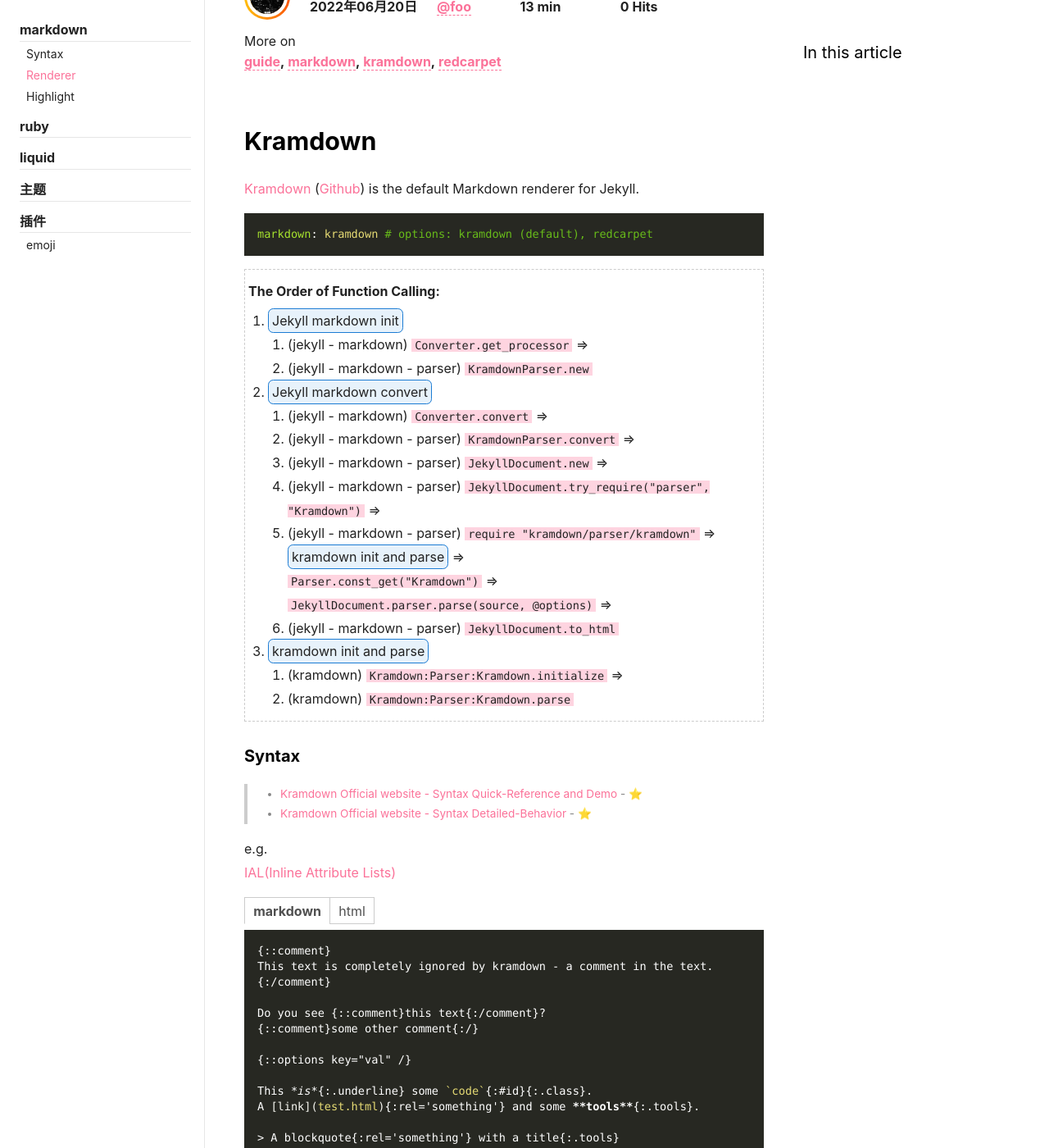
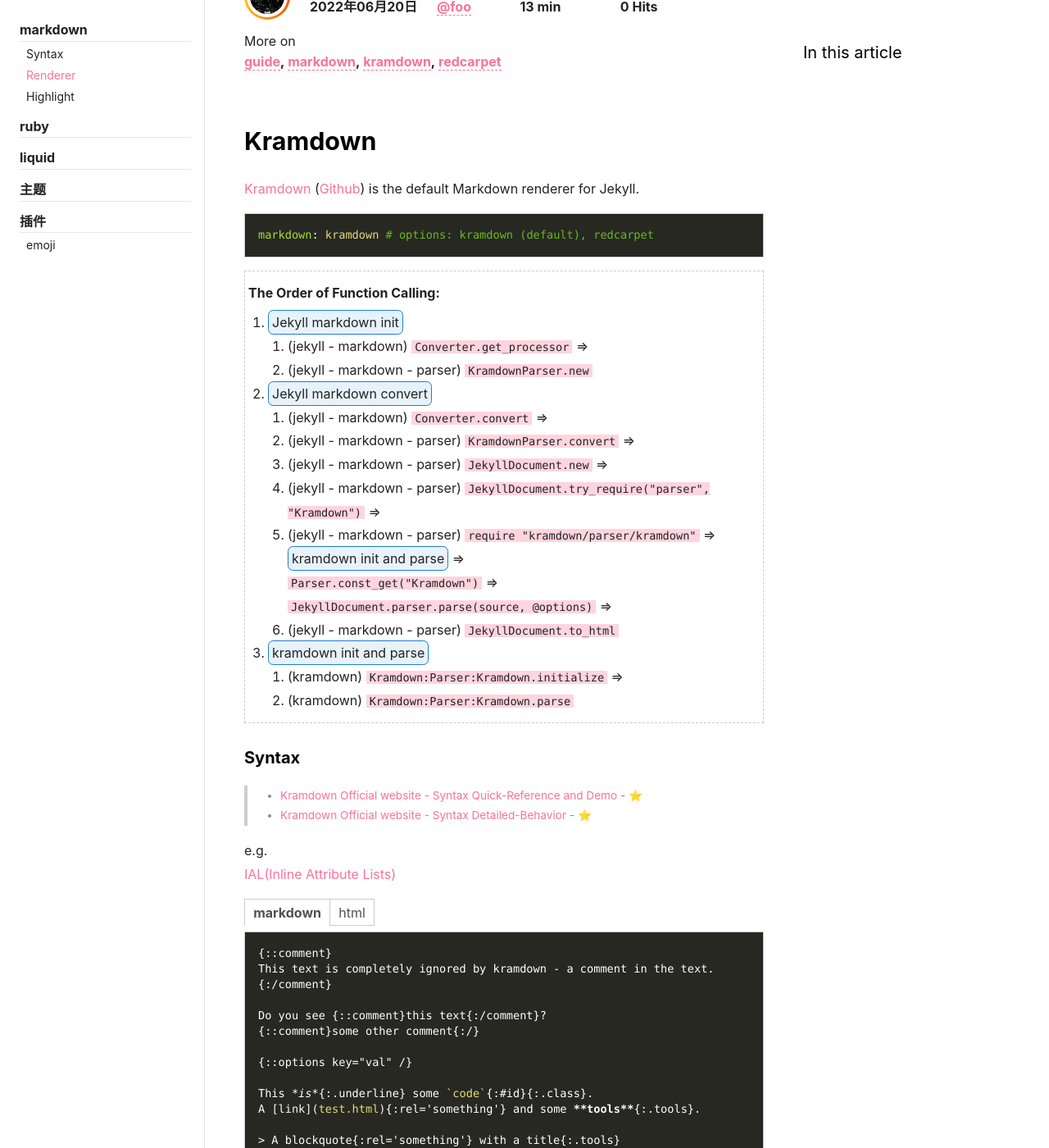
Before and after one commit to LawssssCat/jekyll-docs, a Jekyll site: the page built from _jekyll/markdown-processor.md, in a window 1280 px wide and 1400 px high, scrolled down 263 px. Shown: the whole window at 82% size. Built offline with Jekyll 4.4.1, drawn with Linux system fonts in a browser that asks for light colours; comment, search, counter and statistics services are not loaded.

Commit message:
improvement(code)!: highlight config

```diff
--- a/_config.yml
+++ b/_config.yml
@@ -8,7 +8,6 @@
 # -------------------------
 # Site Settings
 # -------------------------
-highlight_theme: default # "default" (default), "tomorrow", "tomorrow-night", "tomorrow-night-eighties", "tomorrow-night-blue", "tomorrow-night-bright". see https://github.com/chriskempson/tomorrow-theme
 baseurl: /jekyll-docs-all-in-one # does not include hostname
 url: https://lawsssscat.github.io/ # https://lawsssscat.github.io/jekyll-docs-all-in-one (needn't indicate. auto generate) # the base hostname & protocol for your site e.g. https://www.someone.com (use in "absolute_url" tag with production environment. e.g. JEKYLL_ENV="production" bundle exec jekyll build)
 title: jekyll-docs-all-in-one
--- a/_data/variables.yml
+++ b/_data/variables.yml
@@ -1,6 +1,6 @@
 default:
   color_theme: default # "default" (default), "dark", "forest", "ocean", "chocolate", "orange"
-  highlight_theme: default # "default" (default), "tomorrow", "tomorrow-night", "tomorrow-night-eighties", "tomorrow-night-blue", "tomorrow-night-bright"
+  highlight_theme: default # "default" (default), "tomorrow"(todo see https://github.com/chriskempson/tomorrow-theme)
   lang: zh # options: en (default), zh
   author:
     type: person
--- a/_sass/components/_code.scss
+++ b/_sass/components/_code.scss
@@ -32,16 +32,13 @@
 }
 
 .highlighter-rouge > .highlight, figure.highlight {
-  // $_border_radius: map-get($base, border-radius);
-  // base style
+  border: 1px solid;
+  @include themeify {
+    border-color: themed(border-color);
+  }
   & > pre {
     padding: map-get($spacers, 3) map-get($spacers, 2) map-get($spacers, 3) map-get($spacers, 3);
     margin: 0;
-    // border-bottom-right-radius: $_border_radius;
-    // border-bottom-left-radius: $_border_radius;
-    // @include themeify {
-    //   background-color: themed(text-background-color);
-    // }
     & > code {
       display: block;
     }
@@ -49,10 +46,8 @@
   // show language
   .code-header {
     padding: 0;
-    // border-top-left-radius: $_border_radius;
-    // border-top-right-radius: $_border_radius;
     @include themeify {
-      border: 1px solid themed(border-color);
+      background: themed(border-color-l);
     }
     @include flexbox();
     @include align-items(stretch);
@@ -60,8 +55,8 @@
     .code-lang {
       @include flexbox();
       @include align-items(center);
-      padding: map-get($spacers, 1) map-get($spacers, 3);
-      // border-radius: $_border_radius;
+      @include cursor-clickable;
+      padding: map-get($spacers, 1) map-get($spacers, 4);
     }
     .code-toggle-wrapper {
       padding: map-get($spacers, 1) 0;
--- a/_sass/skins/highlight/_default.scss
+++ b/_sass/skins/highlight/_default.scss
@@ -1,12 +1,92 @@
-// @import
-//   "./tomorrow/default",
-//   "./tomorrow/highlight";
-@import
-  "./pygments";
+// MONOKAI
+// https://raw.githubusercontent.com/jwarby/pygments-css/master/monokai.css
 
-.highlighter-rouge, figure.highlight {
+$highlight-foreground: #fff;
+$highlight-background: #272822;
+$highlight-comment: #68bb1a;
+
+%monokai_base {
+  pre { color: $highlight-foreground; background-color: $highlight-background; }
+  .hll { background-color: #272822; }
+  .c { color: $highlight-comment; } /* Comment */
+  .err { color: #960050; background-color: #1e0010; } /* Error */
+  .k { color: #66d9ef; } /* Keyword */
+  .l { color: #ae81ff; } /* Literal */
+  .n { color: #f8f8f2; } /* Name */
+  .o { color: #f92672; } /* Operator */
+  .p { color: #f8f8f2; } /* Punctuation */
+  .cm { color: $highlight-comment; } /* Comment.Multiline */
+  .cp { color: $highlight-comment; } /* Comment.Preproc */
+  .c1 { color: $highlight-comment; } /* Comment.Single */
+  .cs { color: $highlight-comment; } /* Comment.Special */
+  .ge { font-style: italic; } /* Generic.Emph */
+  .gs { font-weight: bold; } /* Generic.Strong */
+  .kc { color: #66d9ef; } /* Keyword.Constant */
+  .kd { color: #66d9ef; } /* Keyword.Declaration */
+  .kn { color: #f92672; } /* Keyword.Namespace */
+  .kp { color: #66d9ef; } /* Keyword.Pseudo */
+  .kr { color: #66d9ef; } /* Keyword.Reserved */
+  .kt { color: #66d9ef; } /* Keyword.Type */
+  .ld { color: #e6db74; } /* Literal.Date */
+  .m { color: #ae81ff; } /* Literal.Number */
+  .s { color: #e6db74; } /* Literal.String */
+  .na { color: #a6e22e; } /* Name.Attribute */
+  .nb { color: #f8f8f2; } /* Name.Builtin */
+  .nc { color: #a6e22e; } /* Name.Class */
+  .no { color: #66d9ef; } /* Name.Constant */
+  .nd { color: #a6e22e; } /* Name.Decorator */
+  .ni { color: #f8f8f2; } /* Name.Entity */
+  .ne { color: #a6e22e; } /* Name.Exception */
+  .nf { color: #a6e22e; } /* Name.Function */
+  .nl { color: #f8f8f2; } /* Name.Label */
+  .nn { color: #f8f8f2; } /* Name.Namespace */
+  .nx { color: #a6e22e; } /* Name.Other */
+  .py { color: #f8f8f2; } /* Name.Property */
+  .nt { color: #f92672; } /* Name.Tag */
+  .nv { color: #f8f8f2; } /* Name.Variable */
+  .ow { color: #f92672; } /* Operator.Word */
+  .w { color: #f8f8f2; } /* Text.Whitespace */
+  .mf { color: #ae81ff; } /* Literal.Number.Float */
+  .mh { color: #ae81ff; } /* Literal.Number.Hex */
+  .mi { color: #ae81ff; } /* Literal.Number.Integer */
+  .mo { color: #ae81ff; } /* Literal.Number.Oct */
+  .sb { color: #e6db74; } /* Literal.String.Backtick */
+  .sc { color: #e6db74; } /* Literal.String.Char */
+  .sd { color: #e6db74; } /* Literal.String.Doc */
+  .s2 { color: #e6db74; } /* Literal.String.Double */
+  .se { color: #ae81ff; } /* Literal.String.Escape */
+  .sh { color: #e6db74; } /* Literal.String.Heredoc */
+  .si { color: #e6db74; } /* Literal.String.Interpol */
+  .sx { color: #e6db74; } /* Literal.String.Other */
+  .sr { color: #e6db74; } /* Literal.String.Regex */
+  .s1 { color: #e6db74; } /* Literal.String.Single */
+  .ss { color: #e6db74; } /* Literal.String.Symbol */
+  .bp { color: #f8f8f2; } /* Name.Builtin.Pseudo */
+  .vc { color: #f8f8f2; } /* Name.Variable.Class */
+  .vg { color: #f8f8f2; } /* Name.Variable.Global */
+  .vi { color: #f8f8f2; } /* Name.Variable.Instance */
+  .il { color: #ae81ff; } /* Literal.Number.Integer.Long */
+
+  // .gh { } /* Generic Heading & Diff Header */
+  // .gu { color: #75715e; } /* Generic.Subheading & Diff Unified/Comment? */
+  .gd { color: #f92672; } /* Generic.Deleted & Diff Deleted */
+  .gi { color: #a6e22e; } /* Generic.Inserted & Diff Inserted */
+}
+
+%monokai_scss {
+  .m { color: #a6e22e; }
+  .nn, .nc, .p { color: #e6db74; }
+  .nl { color: #66d9ef; }
+  .n, .nb { color: #fb660a; }
+}
+
+%monokai {
+  @extend %monokai_base;
+  &[data-lang="scss"], &[data-lang="css"] {
+    @extend %monokai_scss;
+  }
+}
+
+.highlighter-rouge > .highlight, figure.highlight {
   @extend %monokai;
-  // &[data-lang="javascript"] {
-  //   @extend %fruity;
-  // }
 }
--- a/_sass/skins/highlight/_pygments.scss
+++ /dev/null
@@ -1,206 +0,0 @@
-/* stylelint-disable color-hex-case */
-/* stylelint-disable color-named */
-/* stylelint-disable declaration-colon-space-after */
-/* stylelint-disable order/properties-order */
-/* stylelint-disable color-hex-length */
-/* stylelint-disable block-no-empty */
-/* stylelint-disable declaration-block-trailing-semicolon */
-
-// MONOKAI
-// https://raw.githubusercontent.com/jwarby/pygments-css/master/monokai.css
-
-%monokai_base {
-  $_comment: #68bb1a;
-  pre { color: #ffffff; background-color: #272822; }
-  .hll { background-color: #272822; }
-  .c { color: $_comment } /* Comment */
-  .err { color: #960050; background-color: #1e0010 } /* Error */
-  .k { color: #66d9ef } /* Keyword */
-  .l { color: #ae81ff } /* Literal */
-  .n { color: #f8f8f2 } /* Name */
-  .o { color: #f92672 } /* Operator */
-  .p { color: #f8f8f2 } /* Punctuation */
-  .cm { color: $_comment } /* Comment.Multiline */
-  .cp { color: $_comment } /* Comment.Preproc */
-  .c1 { color: $_comment } /* Comment.Single */
-  .cs { color: $_comment } /* Comment.Special */
-  .ge { font-style: italic } /* Generic.Emph */
-  .gs { font-weight: bold } /* Generic.Strong */
-  .kc { color: #66d9ef } /* Keyword.Constant */
-  .kd { color: #66d9ef } /* Keyword.Declaration */
-  .kn { color: #f92672 } /* Keyword.Namespace */
-  .kp { color: #66d9ef } /* Keyword.Pseudo */
-  .kr { color: #66d9ef } /* Keyword.Reserved */
-  .kt { color: #66d9ef } /* Keyword.Type */
-  .ld { color: #e6db74 } /* Literal.Date */
-  .m { color: #ae81ff } /* Literal.Number */
-  .s { color: #e6db74 } /* Literal.String */
-  .na { color: #a6e22e } /* Name.Attribute */
-  .nb { color: #f8f8f2 } /* Name.Builtin */
-  .nc { color: #a6e22e } /* Name.Class */
-  .no { color: #66d9ef } /* Name.Constant */
-  .nd { color: #a6e22e } /* Name.Decorator */
-  .ni { color: #f8f8f2 } /* Name.Entity */
-  .ne { color: #a6e22e } /* Name.Exception */
-  .nf { color: #a6e22e } /* Name.Function */
-  .nl { color: #f8f8f2 } /* Name.Label */
-  .nn { color: #f8f8f2 } /* Name.Namespace */
-  .nx { color: #a6e22e } /* Name.Other */
-  .py { color: #f8f8f2 } /* Name.Property */
-  .nt { color: #f92672 } /* Name.Tag */
-  .nv { color: #f8f8f2 } /* Name.Variable */
-  .ow { color: #f92672 } /* Operator.Word */
-  .w { color: #f8f8f2 } /* Text.Whitespace */
-  .mf { color: #ae81ff } /* Literal.Number.Float */
-  .mh { color: #ae81ff } /* Literal.Number.Hex */
-  .mi { color: #ae81ff } /* Literal.Number.Integer */
-  .mo { color: #ae81ff } /* Literal.Number.Oct */
-  .sb { color: #e6db74 } /* Literal.String.Backtick */
-  .sc { color: #e6db74 } /* Literal.String.Char */
-  .sd { color: #e6db74 } /* Literal.String.Doc */
-  .s2 { color: #e6db74 } /* Literal.String.Double */
-  .se { color: #ae81ff } /* Literal.String.Escape */
-  .sh { color: #e6db74 } /* Literal.String.Heredoc */
-  .si { color: #e6db74 } /* Literal.String.Interpol */
-  .sx { color: #e6db74 } /* Literal.String.Other */
-  .sr { color: #e6db74 } /* Literal.String.Regex */
-  .s1 { color: #e6db74 } /* Literal.String.Single */
-  .ss { color: #e6db74 } /* Literal.String.Symbol */
-  .bp { color: #f8f8f2 } /* Name.Builtin.Pseudo */
-  .vc { color: #f8f8f2 } /* Name.Variable.Class */
-  .vg { color: #f8f8f2 } /* Name.Variable.Global */
-  .vi { color: #f8f8f2 } /* Name.Variable.Instance */
-  .il { color: #ae81ff } /* Literal.Number.Integer.Long */
-
-  .gh { } /* Generic Heading & Diff Header */
-  // .gu { color: #75715e; } /* Generic.Subheading & Diff Unified/Comment? */
-  .gd { color: #f92672; } /* Generic.Deleted & Diff Deleted */
-  .gi { color: #a6e22e; } /* Generic.Inserted & Diff Inserted */
-}
-
-%monokai_scss {
-  .m { color: #a6e22e; }
-  .nn, .nc, .p { color: #e6db74; }
-  .nl { color: #66d9ef; }
-  .n, .nb { color: #fb660a; }
-}
-
-%monokai {
-  @extend %monokai_base;
-  &[data-lang="scss"], &[data-lang="css"] {
-    @extend %monokai_scss;
-  }
-}
-
-// FRUITY
-
-%fruity {
-  pre { color: #ffffff; background-color: #333; }
-  .hll { background-color: #333333 }
-  .c { color: #008800; font-style: italic; background-color: #0f140f } /* Comment */
-  .err { color: #ffffff } /* Error */
-  .g { color: #ffffff } /* Generic */
-  .k { color: #fb660a; font-weight: bold } /* Keyword */
-  .l { color: #ffffff } /* Literal */
-  .n { color: #ffffff } /* Name */
-  .o { color: #ffffff } /* Operator */
-  .x { color: #ffffff } /* Other */
-  .p { color: #ffffff } /* Punctuation */
-  .cm { color: #008800; font-style: italic; background-color: #0f140f } /* Comment.Multiline */
-  .cp { color: #ff0007; font-weight: bold; font-style: italic; background-color: #0f140f } /* Comment.Preproc */
-  .c1 { color: #008800; font-style: italic; background-color: #0f140f } /* Comment.Single */
-  .cs { color: #008800; font-style: italic; background-color: #0f140f } /* Comment.Special */
-  .gd { color: #ffffff } /* Generic.Deleted */
-  .ge { color: #ffffff } /* Generic.Emph */
-  .gr { color: #ffffff } /* Generic.Error */
-  .gh { color: #ffffff; font-weight: bold } /* Generic.Heading */
-  .gi { color: #ffffff } /* Generic.Inserted */
-  .go { color: #444444; background-color: #222222 } /* Generic.Output */
-  .gp { color: #ffffff } /* Generic.Prompt */
-  .gs { color: #ffffff } /* Generic.Strong */
-  .gu { color: #ffffff; font-weight: bold } /* Generic.Subheading */
-  .gt { color: #ffffff } /* Generic.Traceback */
-  .kc { color: #fb660a; font-weight: bold } /* Keyword.Constant */
-  .kd { color: #fb660a; font-weight: bold } /* Keyword.Declaration */
-  .kn { color: #fb660a; font-weight: bold } /* Keyword.Namespace */
-  .kp { color: #fb660a } /* Keyword.Pseudo */
-  .kr { color: #fb660a; font-weight: bold } /* Keyword.Reserved */
-  .kt { color: #cdcaa9; font-weight: bold } /* Keyword.Type */
-  .ld { color: #ffffff } /* Literal.Date */
-  .m { color: #0086f7; font-weight: bold } /* Literal.Number */
-  .s { color: #0086d2 } /* Literal.String */
-  .na { color: #ff0086; font-weight: bold } /* Name.Attribute */
-  .nb { color: #ffffff } /* Name.Builtin */
-  .nc { color: #ffffff } /* Name.Class */
-  .no { color: #0086d2 } /* Name.Constant */
-  .nd { color: #ffffff } /* Name.Decorator */
-  .ni { color: #ffffff } /* Name.Entity */
-  .ne { color: #ffffff } /* Name.Exception */
-  .nf { color: #ff0086; font-weight: bold } /* Name.Function */
-  .nl { color: #ffffff } /* Name.Label */
-  .nn { color: #ffffff } /* Name.Namespace */
-  .nx { color: #ffffff } /* Name.Other */
-  .py { color: #ffffff } /* Name.Property */
-  .nt { color: #fb660a; font-weight: bold } /* Name.Tag */
-  .nv { color: #fb660a } /* Name.Variable */
-  .ow { color: #ffffff } /* Operator.Word */
-  .w { color: #888888 } /* Text.Whitespace */
-  .mf { color: #0086f7; font-weight: bold } /* Literal.Number.Float */
-  .mh { color: #0086f7; font-weight: bold } /* Literal.Number.Hex */
-  .mi { color: #0086f7; font-weight: bold } /* Literal.Number.Integer */
-  .mo { color: #0086f7; font-weight: bold } /* Literal.Number.Oct */
-  .sb { color: #0086d2 } /* Literal.String.Backtick */
-  .sc { color: #0086d2 } /* Literal.String.Char */
-  .sd { color: #0086d2 } /* Literal.String.Doc */
-  .s2 { color: #0086d2 } /* Literal.String.Double */
-  .se { color: #0086d2 } /* Literal.String.Escape */
-  .sh { color: #0086d2 } /* Literal.String.Heredoc */
-  .si { color: #0086d2 } /* Literal.String.Interpol */
-  .sx { color: #0086d2 } /* Literal.String.Other */
-  .sr { color: #0086d2 } /* Literal.String.Regex */
-  .s1 { color: #0086d2 } /* Literal.String.Single */
-  .ss { color: #0086d2 } /* Literal.String.Symbol */
-  .bp { color: #ffffff } /* Name.Builtin.Pseudo */
-  .vc { color: #fb660a } /* Name.Variable.Class */
-  .vg { color: #fb660a } /* Name.Variable.Global */
-  .vi { color: #fb660a } /* Name.Variable.Instance */
-  .il { color: #0086f7; font-weight: bold } /* Literal.Number.Integer.Long */
-}
-
-// ZENBURN
-// https://raw.githubusercontent.com/jwarby/pygments-css/master/zenburn.css
-
-%zenburn {
-  code, pre { color:#fdce93; background-color:#3f3f3f; }
-  .hll { background-color:#222; }
-  .err { color:#e37170; background-color:#3d3535; }
-  .k { color:#f0dfaf; }
-  // .p { color:#41706f; }
-  .cs { color:#cd0000; font-weight:700; }
-  .gd { color:#cd0000; }
-  .ge { color:#ccc; font-style:italic; }
-  .gr { color:red; }
-  .go { color:gray; }
-  .gs { color:#ccc; font-weight:700; }
-  .gu { color:purple; font-weight:700; }
-  .gt { color:#0040D0; }
-  .kc { color:#dca3a3; }
-  .kd { color:#ffff86; }
-  .kn { color:#dfaf8f; font-weight:700; }
-  .kp { color:#cdcf99; }
-  .kr { color:#cdcd00; }
-  .ni { color:#c28182; }
-  .ne { color:#c3bf9f; font-weight:700; }
-  .nn { color:#8fbede; }
-  .vi { color:#ffffc7; }
-  .c, .g, .cm, .cp, .c1 { color:#7f9f7f; }
-  .l, .x, .no, .nd, .nl, .nx, .py, .w { color:#ccc; }
-  .n, .nv, .vg { color:#dcdccc; }
-  .o, .ow { color:#f0efd0; }
-  .gh, .gp { color:#dcdccc; font-weight:700; }
-  .gi, .kt { color:#00cd00; }
-  .ld, .s, .sb, .sc, .sd, .s2, .se, .sh, .si, .sx, .sr, .s1, .ss { color:#cc9393; }
-  .m, .mf, .mh, .mi, .mo, .il { color:#8cd0d3; }
-  .na, .nt { color:#9ac39f; }
-  .nb, .nc, .nf, .bp, .vc { color:#efef8f; }
-}
--- a/assets/css/style.scss
+++ b/assets/css/style.scss
@@ -17,11 +17,7 @@
   "skins/themeify",
 
   "skins/highlight/{{ site.highlight_theme | default: site.data.variables.default.highlight_theme }}",
-  // "skins/highlight/tomorrow",
-  // "skins/highlight/tomorrow-night",
-  // "skins/highlight/tomorrow-night-eighties",
-  // "skins/highlight/tomorrow-night-blue",
-  // "skins/highlight/tomorrow-night-bright",
+  // "skins/highlight/default",
 
   "specification",
 
```
Also changed, not shown: _docs/en/components/code.md (+15 -7 lines).
